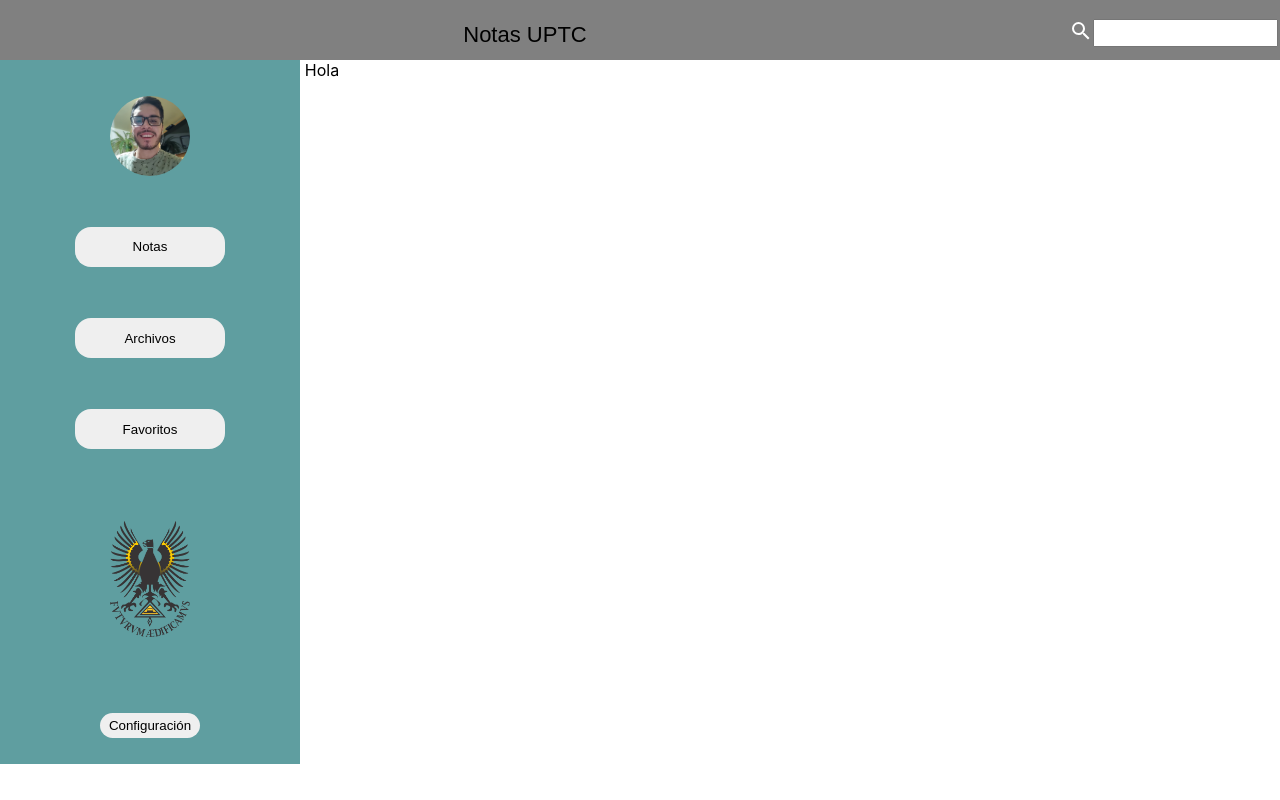
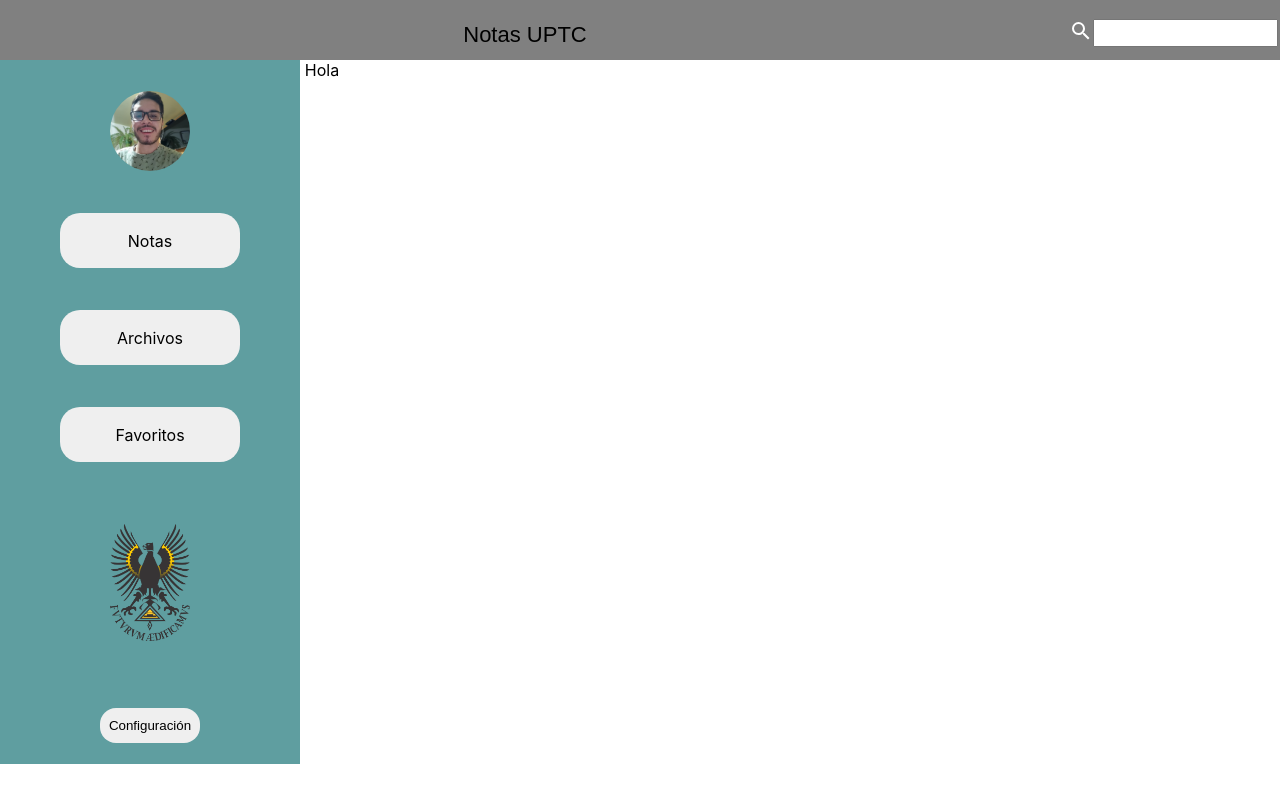
Before and after one commit to sergio1599/notes-uptc, a Next.js app: page /user in a window 1280 px wide. Shown: the top 800 px of the page. Built offline with nearby package versions, Linux system fonts and the light colour scheme.

Commit message:
updating hover in the sidebar user buttons

```diff
--- a/components/InfoUser/InfoUser.js
+++ b/components/InfoUser/InfoUser.js
@@ -6,22 +6,13 @@ const InfoUser = () => {
         <div className={styles.info}>
             <div className={styles.sideBar}>
                   <img className={styles.profilePic} src={"/images/profile.jpg"}/>
-                  <a>
-                    <button className={styles.buttons}>Notas</button>
-                  </a>
-                  <a>
-                    <button className={styles.buttons}>Archivos</button>
-                  </a>
-                  <a>
-                    <button className={styles.buttons}>Favoritos</button>
-                  </a>
+                  <button className={styles.buttons}>Notas</button>
+                  <button className={styles.buttons}>Archivos</button>
+                  <button className={styles.buttons}>Favoritos</button>
                   <div className={styles.contImage}>
                     <img  src={"/images/logo-recortado.png"}/>
                   </div>
-                  <a>
-                    <button className={styles.confBtn}>Configuración</button>
-                  </a>
-
+                  <button className={styles.confBtn}>Configuración</button>
             </div>
             <div>Hola</div>
         </div>
--- a/components/InfoUser/infoUser.module.css
+++ b/components/InfoUser/infoUser.module.css
@@ -24,19 +24,32 @@
 }
 
 .buttons{
-    width: 150px;
-    height: 40px;
+    width: 180px;
+    height: 55px;
+    /*background: none;*/
+    border: 1px ;
+    border-radius: 20px;
+    font: inherit;
+}
+
+.confBtn{
+    width: 100px;
+    height: 35px;
+    margin-top: 10px;
     border: 1rem;
     border-radius: 1rem;
 }
 
-.confBtn{
-    width: 100px;
-    height: 25px;
-    margin-top: 10px;
-    border: 1rem;
-    border-radius: 1rem;
+.buttons:hover,
+.confBtn:hover {
+    background-color: rgb(212, 212, 212);
+    color: black;
+    transition: background-color 2s;
+    transition: color 2s;
+
 }
+
+
 
 .contImage img{
     display: grid;
--- a/components/Login/login.module.css
+++ b/components/Login/login.module.css
@@ -41,7 +41,7 @@
 
 .btn{
     padding: 10px 24px;
-    border-radius: 0.3rem;
+    border-radius: 0.3rem;;
     font-family: Georgia, 'Times New Roman', Times, serif;
     border-radius: 4px;
     font-size: 16px;
```
